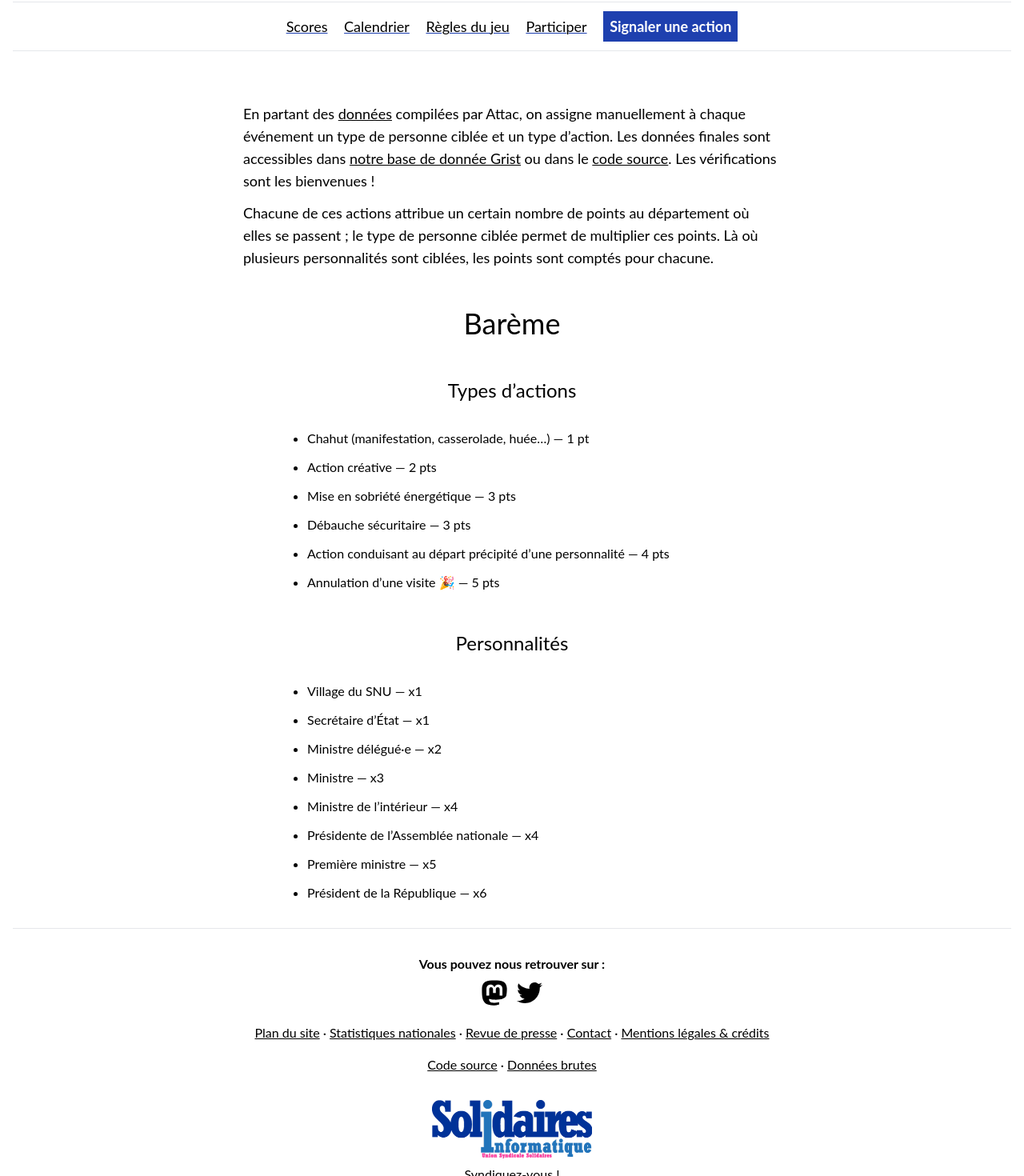
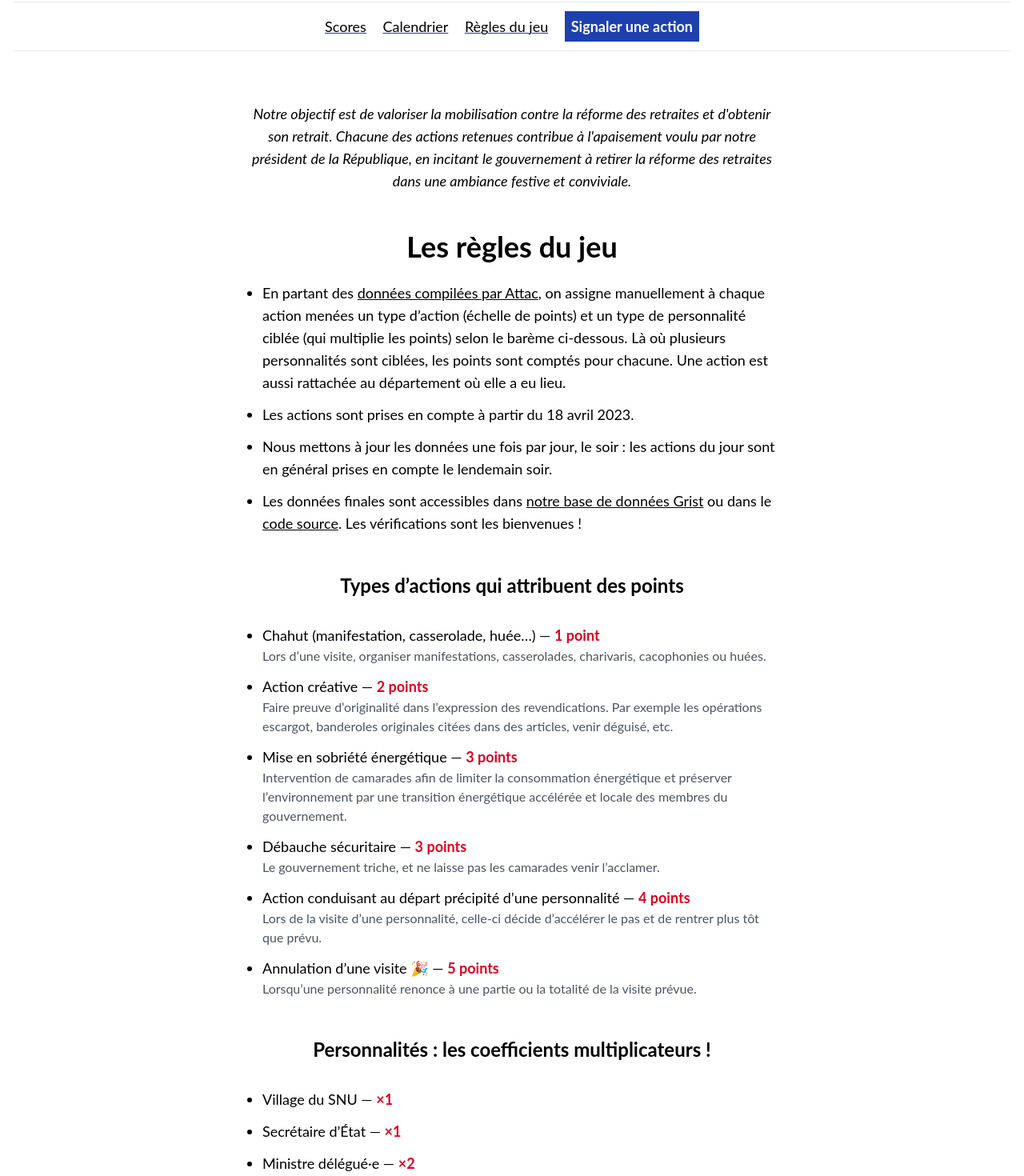
Before and after one commit to cedricr/100joursdezbeul, a SvelteKit app: page /regles-du-jeu in a window 1280 px wide. Shown: the part 360-1830 px from the top of the page at 80% size. Built offline with nearby package versions, Linux system fonts and the light colour scheme.

Commit message:
Fusion des pages règles du jeu + comment participer (#143)
* Fusion des pages règles du jeu + comment participer

* fix S manquant

```diff
--- a/src/app.postcss
+++ b/src/app.postcss
@@ -43,6 +43,10 @@
 		font-family: ScotchManif;
 	}
 
+	.olympic-red {
+		@apply text-[#dd0220];
+	}
+
 	/* Étend la zone cliquable d'un lien (le parent doit être en position relative) */
 	.link-block::before {
 		position: absolute;
--- a/src/lib/constants.ts
+++ b/src/lib/constants.ts
@@ -29,6 +29,16 @@ export const ACTION_LABEL = {
 	'securite': 'Débauche sécuritaire',
 	'creatif': 'Action créative',
 	'chahut': 'Chahut (manifestation, casserolade, huée…)',
+} as const;
+
+// prettier-ignore
+export const ACTION_DESCRIPTION = {
+	'annulation': 'Lorsqu’une personnalité renonce à une partie ou la totalité de la visite prévue.',
+	'fuite': 'Lors de la visite d’une personnalité, celle-ci décide d’accélérer le pas et de rentrer plus tôt que prévu.',
+	'sobriete': 'Intervention de camarades afin de limiter la consommation énergétique et préserver	l’environnement par une transition énergétique accélérée et locale des membres du gouvernement.',
+	'securite': 'Le gouvernement triche, et ne laisse pas les camarades venir l’acclamer.',
+	'creatif': 'Faire preuve d’originalité dans l’expression des revendications. Par exemple les opérations escargot, banderoles originales citées dans des articles, venir déguisé, etc.',
+	'chahut': 'Lors d’une visite, organiser manifestations, casserolades, charivaris, cacophonies ou huées.',
 } as const;
 
 // prettier-ignore
--- a/src/lib/utils.ts
+++ b/src/lib/utils.ts
@@ -108,7 +108,7 @@ export function getNationalScore(allEvents: ActionEvent[]): number {
 }
 
 export function getPointsDisplay(nPoints: number) {
-	return nPoints <= 1 ? `${nPoints}&nbsp;pt` : `${nPoints}&nbsp;pts`;
+	return nPoints <= 1 ? `${nPoints}&nbsp;point` : `${nPoints}&nbsp;points`;
 }
 
 export function getNationalStats(allEvents: ActionEvent[]) {
@@ -122,11 +122,11 @@ export function getNationalStats(allEvents: ActionEvent[]) {
 		});
 		sites.push(event.departement + event.ville);
 		cibles.push(event.cibles.map((x) => x.nom));
-		stats["total"] = (stats["total"] || 0) + event.score;
+		stats['total'] = (stats['total'] || 0) + event.score;
 	});
 
-	stats["sites"] = new Set(sites).size;
-	stats["cibles"] = new Set(cibles.flat()).size;
+	stats['sites'] = new Set(sites).size;
+	stats['cibles'] = new Set(cibles.flat()).size;
 	return stats;
 }
 
--- a/src/routes/+layout.svelte
+++ b/src/routes/+layout.svelte
@@ -27,7 +27,6 @@
 			<li><a href="/" title="Scores - Page d’accueil">Scores</a></li>
 			<li><a href="/calendrier">Calendrier</a></li>
 			<li><a href="/regles-du-jeu">Règles du jeu</a></li>
-			<li><a href="/comment-participer">Participer</a></li>
 			<li>
 				<a
 					href="https://framaforms.org/100-jours-de-zbeul-proposer-un-evenement-1682372493"
--- a/src/routes/+page.svelte
+++ b/src/routes/+page.svelte
@@ -147,10 +147,6 @@
 </div>
 
 <style lang="postcss">
-	.olympic-red {
-		@apply text-[#dd0220];
-	}
-
 	.ranking thead {
 		background-color: #e5e7eb;
 	}
--- a/src/routes/comment-participer/+page.svelte
+++ /dev/null
@@ -1,80 +0,0 @@
-<script lang="ts">
-</script>
-
-<svelte:head><title>Comment participer | 100 jours de zbeul</title></svelte:head>
-
-<div class="mx-auto mt-16 max-w-2xl">
-	<p>Vous souhaitez participer à l’action&nbsp;? Voici comment&nbsp;!</p>
-
-	<p>
-		Chacune des actions suivantes contribue à l'apaisement voulu par notre président de la
-		République, en incitant le gouvernement à retirer la réforme des retraites dans une ambiance
-		festive et conviviale.
-	</p>
-	<p>Les actions sont prises en compte à partir du 18/04.</p>
-
-	<h2>Actions participants au classement</h2>
-
-	<h3 id="chahut">Chahut</h3>
-	<p>
-		Lors d'une visite, organiser manifestations, casserolades, charivaris, cacophonies ou huées.
-	</p>
-
-	<h3 id="action-creative">Action créative</h3>
-	<p>
-		Faire preuve d'originalité dans l'expression des revendications. Par exemple les opérations
-		escargot, banderoles originales citées dans des articles, venir déguisé, etc.
-	</p>
-
-	<h3 id="sobriete-energetique">Mise en sobriété énergétique</h3>
-	<p>
-		Intervention de camarades afin de limiter la consommation énergétique et préserver
-		l'environnement par une transition énergétique accélérée et locale des membres du gouvernement.
-	</p>
-
-	<h3 id="securite">Débauche sécuritaire</h3>
-	<p>Le gouvernement triche, et ne laisse pas les camarades venir l'acclamer.</p>
-
-	<h3 id="fuite">Action conduisant au départ précipité d’une personnalité</h3>
-	<p>
-		Lors de la visite d'une personnalité, celle-ci décide d'accélérer le pas et de rentrer plus tôt
-		que prévu.
-	</p>
-
-	<h3 id="annulation">Annulation d’une visite 🎉</h3>
-	<p>Lorsqu'une personnalité renonce à une partie ou la totalité de la visite prévue.</p>
-
-	<h2>Actions non prises en compte</h2>
-	<p>Certaines actions ne sont pas prises en compte dans le classement.</p>
-	<p>
-		Les violences physiques ne sont pas prises en compte dans le classement et ne donnent pas de
-		point bonus. Notre objectif est de soutenir la mobilisation contre la réforme des retraites et
-		d'obtenir son retrait.
-	</p>
-	<p>
-		Pour le moment les actions internationales ne sont pas prises en compte mais le sujet est en
-		cours de discussion.
-	</p>
-	<p>
-		Pour le moment les actions sur les personnes non membre du gouvernement (députés de la
-		majorité…) ne sont pas prises en compte mais le sujet est en cours de discussion. Les actions
-		sur la caravane du SNU sont bien comptabilisées.
-	</p>
-	<p>
-		Nous mettons à jour les données une fois par jour, le soir. Les actions du jour sont en général
-		prises en compte le lendemain.
-	</p>
-</div>
-
-<style lang="postcss">
-	h2 {
-		@apply mb-6 mt-12;
-	}
-	h3 {
-		@apply mb-8 mt-12 text-2xl;
-	}
-
-	p {
-		@apply mb-3 text-lg;
-	}
-</style>
--- a/src/routes/plan-site/+page.svelte
+++ b/src/routes/plan-site/+page.svelte
@@ -9,9 +9,8 @@
 		<li><a href="/">Scores - Page d’accueil</a></li>
 		<li><a href="/nouveautes">Nouveautés du jour dans le classement</a></li>
 		<li><a href="/calendrier">Calendrier</a></li>
+		<li><a href="/statistiques">Statistiques nationales</a></li>
 		<li><a href="/regles-du-jeu">Règles du jeu</a></li>
-		<li><a href="/comment-participer">Comment participer</a></li>
-		<li><a href="/statistiques">Statistiques nationales</a></li>
 		<li><a href="/presse">Revue de presse</a></li>
 		<li><a href="/mentions-legales">Mentions légales &amp; crédits</a></li>
 	</ul>
--- a/src/routes/regles-du-jeu/+page.svelte
+++ b/src/routes/regles-du-jeu/+page.svelte
@@ -1,5 +1,10 @@
 <script lang="ts">
-	import { ACTION_LABEL, ACTION_SCORE, TARGET_MULTIPLIER } from '$lib/constants';
+	import {
+		ACTION_LABEL,
+		ACTION_SCORE,
+		ACTION_DESCRIPTION,
+		TARGET_MULTIPLIER
+	} from '$lib/constants';
 	import { getPointsDisplay } from '$lib/utils';
 
 	export let data;
@@ -8,62 +13,89 @@
 <svelte:head><title>Règles du jeu | 100 jours de zbeul</title></svelte:head>
 
 <div class="mx-auto mt-16 max-w-2xl">
-	<p>
-		En partant des <a
-			href="https://france.attac.org/se-mobiliser/retraites-pour-le-droit-a-une-retraite-digne-et-heureuse/article/on-ne-les-lache-pas-la-carte-des-mobilisations"
-			>données</a
-		>
-		compilées par Attac, on assigne manuellement à chaque événement un type de personne ciblée et un
-		type d’action. Les données finales sont accessibles dans
-		<a href="https://100joursdezbeul.getgrist.com/62uY9YoxQE56/100-jours-de-zbeul"
-			>notre base de donnée Grist</a
-		>
-		ou dans le
-		<a href="https://github.com/cedricr/100joursdezbeul/blob/main/data/">code source</a>. Les
-		vérifications sont les bienvenues&nbsp;!
+	<p class="text-center italic">
+		Notre objectif est de valoriser la mobilisation contre la réforme des retraites et d'obtenir son
+		retrait. Chacune des actions retenues contribue à l'apaisement voulu par notre président de la
+		République, en incitant le gouvernement à retirer la réforme des retraites dans une ambiance
+		festive et conviviale.
 	</p>
 
-	<p>
-		Chacune de ces actions attribue un certain nombre de points au département où elles se
-		passent&nbsp;; le type de personne ciblée permet de multiplier ces points. Là où plusieurs
-		personnalités sont ciblées, les points sont comptés pour chacune.
-	</p>
+	<h2>Les règles du jeu</h2>
+	<ul>
+		<li>
+			En partant des <a
+				href="https://france.attac.org/se-mobiliser/retraites-pour-le-droit-a-une-retraite-digne-et-heureuse/article/on-ne-les-lache-pas-la-carte-des-mobilisations"
+				>données compilées par Attac</a
+			>, on assigne manuellement à chaque action menées un type d’action (échelle de points) et un
+			type de personnalité ciblée (qui multiplie les points) selon le barème ci-dessous. Là où
+			plusieurs personnalités sont ciblées, les points sont comptés pour chacune. Une action est
+			aussi rattachée au département où elle a eu lieu.
+		</li>
+		<li>Les actions sont prises en compte à partir du 18 avril 2023.</li>
+		<li>
+			Nous mettons à jour les données une fois par jour, le soir&nbsp;: les actions du jour sont en
+			général prises en compte le lendemain soir.
+		</li>
+		<li>
+			Les données finales sont accessibles dans <a
+				href="https://100joursdezbeul.getgrist.com/62uY9YoxQE56/100-jours-de-zbeul"
+				>notre base de données Grist</a
+			>
+			ou dans le
+			<a href="https://github.com/cedricr/100joursdezbeul/blob/main/data/">code source</a>. Les
+			vérifications sont les bienvenues&nbsp;!
+		</li>
+	</ul>
 
-	<h2>Barème</h2>
-
-	<h3>Types d’actions</h3>
+	<h3>Types d’actions qui attribuent des points</h3>
 	<ul>
 		{#each Object.keys(ACTION_SCORE) as action}
 			<li>
 				<span id={action}>{ACTION_LABEL[action]}</span>
-				— {@html getPointsDisplay(ACTION_SCORE[action])}
+				—
+				<span class="olympic-red font-bold">{@html getPointsDisplay(ACTION_SCORE[action])}</span>
+				<span class="block text-base text-gray-600">{ACTION_DESCRIPTION[action]}</span>
 			</li>
 		{/each}
 	</ul>
-	<h3>Personnalités</h3>
+
+	<h3>Personnalités&nbsp;: les coefficients multiplicateurs&nbsp;!</h3>
 	<ul>
 		{#each Object.values(data.roles) as role}
 			<li>
 				<span id={role.code}>{role.intitule}</span>
-				— x{TARGET_MULTIPLIER[role.code]}
+				— <span class="olympic-red font-bold">×{TARGET_MULTIPLIER[role.code]}</span>
 			</li>
 		{/each}
+	</ul>
+
+	<h3>⚠️ Les actions non prises en compte dans le classement</h3>
+	<ul>
+		<li>Les violences physiques ne sont pas prises en compte et ne donnent pas de point bonus.</li>
+		<li>
+			Pour le moment, les actions internationales ne sont pas prises en compte mais le sujet est en
+			cours de discussion.
+		</li>
+		<li>
+			Pour le moment, les actions sur les personnes non membre du gouvernement (députés de la
+			majorité…) ne sont pas prises en compte mais le sujet est en cours de discussion.
+		</li>
 	</ul>
 </div>
 
 <style lang="postcss">
 	h2 {
-		@apply mb-6 mt-12;
+		@apply mb-6 mt-12 font-bold;
 	}
 	h3 {
-		@apply mb-8 mt-12 text-center text-2xl;
+		@apply mb-8 mt-12 text-center text-2xl font-bold;
 	}
 
 	p {
 		@apply mb-3 text-lg;
 	}
 	ul {
-		@apply mx-auto mb-6 max-w-lg list-disc;
+		@apply mb-6 list-disc pl-6 text-lg;
 	}
 	li {
 		@apply mb-3;
```
